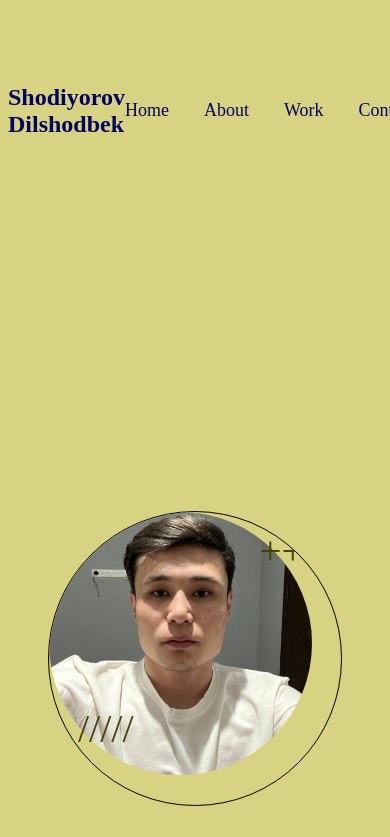
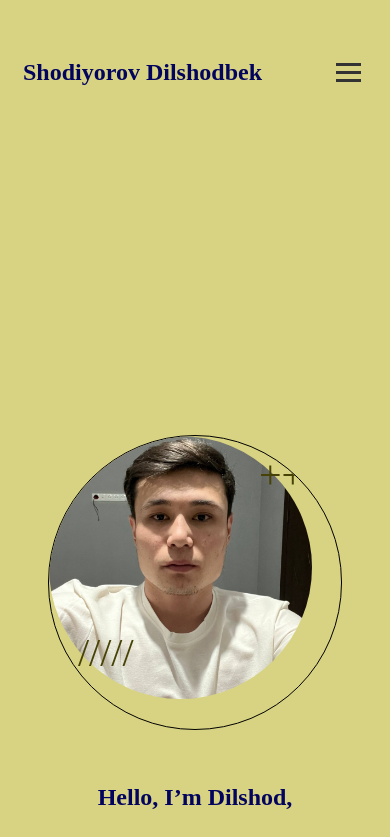
Before and after one commit to dilshodbekshodiyorov/Portfolio, a React (Vite) app: page / in a window 390 px wide. Shown: the top 837 px of the page. Built offline with nearby package versions, Linux system fonts and the light colour scheme.

Commit message:
feat: Complete mobile responsive header and menu fixes

```diff
--- a/src/Header/header.css
+++ b/src/Header/header.css
@@ -186,3 +186,140 @@ font-size: 40px;
 
     /* ... qolgan navigatsiya tuzatishlari ... */
 }
+
+
+/* header.css faylining Boshlang'ich qismida */
+
+/* Navigatsiya menyusiga asosiy sinf berish */
+.nav-menu {
+    list-style: none; /* Nuqtalarni olib tashlash */
+    display: flex; /* Havolalarni yonma-yon qo'yish */
+    /* ... qolgan stillar ... */
+}
+
+/* Burger tugmasini yashirish */
+.burger-menu {
+    display: none;
+    border: none;
+    background: transparent;
+    cursor: pointer;
+    z-index: 1000; /* Boshqa elementlar ustida turishi uchun */
+}
+
+/* Burger tugmasi chiziqlari */
+.burger-menu .bar {
+    width: 25px;
+    height: 3px;
+    background-color: #333; /* Sizning rang kodingiz */
+    margin: 5px 0;
+    transition: all 0.3s ease-in-out;
+}
+
+
+/* ======================================================= */
+/* !!! YAKUNIY MOBIL MOSLASHUV (max-width: 768px) !!! */
+/* Oldingi barcha media query stillarini bu blok bilan almashtiring. */
+/* ======================================================= */
+
+@media screen and (max-width: 768px) {
+
+    /* 1. CONTAINER: Chekkalardan bo'shliq qoldirish */
+    .container {
+        max-width: 100%;
+        padding: 0 15px;
+        box-sizing: border-box;
+    }
+
+    /* 2. HEADER: Navigatsiya ustida turishi, Ism va Burger tugmasini yonma-yon joylashtirish */
+    .header {
+        position: relative;
+        z-index: 1001; /* Menyudan ustida turishi shart */
+        display: flex; /* Ism va Burgerni yonma-yon qo'yish */
+        justify-content: space-between;
+        align-items: center;
+        padding: 15px 0;
+    }
+
+    /* 3. .logo (Ikonkalar) ni menyu ochiq turganda yashirish */
+    .logo {
+        display: none;
+    }
+
+    /* 4. ASOSIY QISM: .title (Matn va Rasmni o'rab turuvchi div) */
+    .title {
+        flex-direction: column; /* Matn va Rasmni ustma-ust qo'yish */
+        align-items: center;
+        padding-top: 30px;
+    }
+
+    /* 5. RASM JOYLAShUVI (.profile-container) */
+    .profile-container {
+        order: 1; /* Rasmni matndan yuqoriga chiqarish */
+
+        /* 400px marginni bekor qilish va markazga joylash */
+        margin-left: auto !important;
+        margin: 30px auto;
+
+        /* O'lchamni mobilga moslash (75% viewport width) */
+        width: 75vw !important;
+        height: 75vw !important;
+        position: relative !important;
+    }
+
+    /* 6. MATN JOYLAShUVI (.info) */
+    .info {
+        order: 2; /* Matnni rasm ostiga tushirish */
+        text-align: center;
+        width: 100%;
+        padding: 0 15px;
+    }
+
+    /* 7. BURGER TUGMASINI KO'RSATISH */
+    .burger-menu {
+        display: block;
+    }
+
+    /* 8. NAVIGATSIYA RO'YXATINI YASHIRISH VA STILLASH */
+    .nav-menu {
+        display: flex;
+        flex-direction: column;
+
+        position: fixed; /* Ekranda qimirlamay turishi uchun MUHIM */
+        top: 60px; /* Header balandligidan pastdan boshlash */
+        right: -100%; /* Ekrandan tashqariga surib yashirish */
+
+        width: 70px;
+        min-height: auto;
+
+        background-color: rgb(183, 223, 146);
+        padding: 10px 0;
+        z-index: 1000; /* Header'dan pastroq turishi */
+        transition: all 0.9s ease-in-out;
+        box-shadow: -2px 0 5px rgba(0, 0, 0, 0.2);
+    }
+
+    /* 9. MENYU OCHILGAN HOLATI */
+    .nav-menu.active {
+        right: 0;
+        display: flex;
+        position: absolute;
+        top: 60px;
+        width: 70px;
+        box-shadow: 0 5px 10px rgba( 0, 0, 0, 0,2);
+        border-radius: 10px;
+    }
+
+    /* 10. MENYU HAVOLALARIGA RANG VA JOYLAShUV BERISH */
+    .nav-menu li {
+        width: 100%;
+        text-align: center;
+        margin: 10px 0;
+    }
+    .nav-menu li a {
+        display: block;
+        color: #333 !important;
+        text-decoration: none;
+        padding: 10px 0;
+        font-size: 1.1rem;
+    }
+}
--- a/src/Header/header.jsx
+++ b/src/Header/header.jsx
@@ -1,13 +1,19 @@
 import './header.css'
+import { useState } from 'react'
 
 function header() {
+  const [isMenuOpen , setIsMenuOpen] = useState(false)
+
+  const toggleMenu = () => {
+    setIsMenuOpen(!isMenuOpen)
+  }
   return (
     <div className='container'>
       <div className='header'>
         <h3>
           Shodiyorov Dilshodbek
         </h3>
-        <ul>
+        <ul className={`nav-menu ${isMenuOpen ? 'active' : ''}`}>
           <li>
             <a href="#">Home</a>
           </li>
@@ -26,6 +32,11 @@ function header() {
           <img src="./logo.png" alt="" />
           <img src="./twit.png" alt="" />
         </div>
+        <button className={`burger-menu $ {isMenuOpen ? 'active' : ''}`} onClick={toggleMenu}>
+          <div className="bar"></div>
+          <div className="bar"></div>
+          <div className="bar"></div>
+        </button>
 
       </div>
 
```
